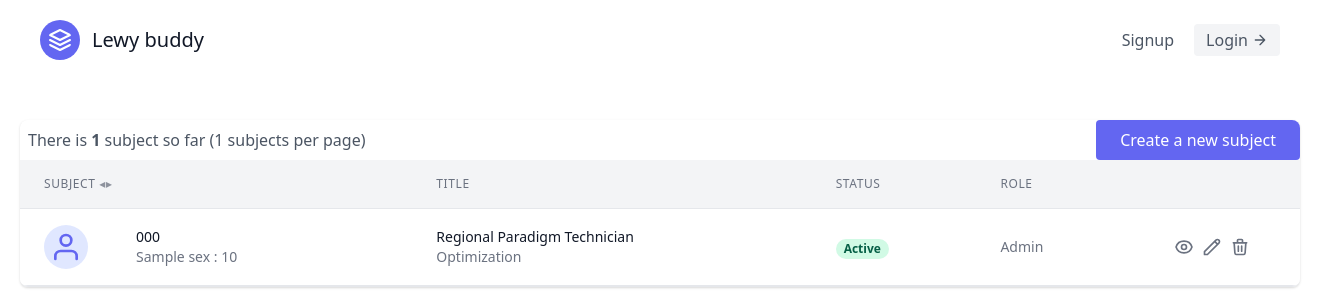
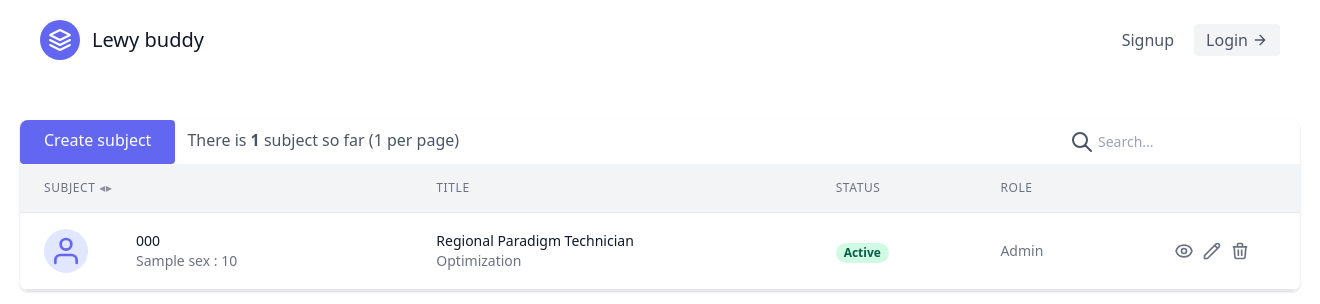
Before and after one commit to BDALab/lbd_analysis_tool, a Django app: template subjects/templates/subjects/subject_list.html in a window 1320 px wide; the page is wider, and only the part inside the window is pictured. Shown: the top 304 px of that part. Run offline with Django 3.2, Linux system fonts and the light colour scheme; the template is opened without the code that fills it: most values are stand-ins (such as "Sample title", 1, 10 or a date in 2020); some libraries are stand-ins or nearby versions.

Commit message:
Added search over subjects table (over the subject codes)

```diff
--- a/subjects/templates/subjects/subject_list.html
+++ b/subjects/templates/subjects/subject_list.html
@@ -15,24 +15,41 @@
                             <!-- Subjects header/information -->
                             <div class="flex">
 
+                                <!-- Create a new subject -->
+                                <a class="flex text-white bg-indigo-500 border-0 py-2 px-6 focus:outline-none hover:bg-indigo-600 rounded"
+                                   href="{% url 'subjects:subject_create' %}">
+                                    Create subject
+                                </a>
+
                                 <!-- Subjects information -->
-                                <div class="ml-2 mt-2">
+                                <div class="flex ml-3 mt-2">
                                     {% if paginator.count > 1 %}
-                                        <p>There are <b>{{ paginator.count }}</b> subjects in total ({{ paginator.per_page }} subjects per page)</p>
+                                        <p>There are <b>{{ paginator.count }}</b> subjects in total ({{ paginator.per_page }} per page)</p>
                                     {% else %}
                                         {% if paginator.count > 0 %}
-                                            <p>There is <b>{{ paginator.count }}</b> subject so far ({{ paginator.per_page }} subjects per page)</p>
+                                            <p>There is <b>{{ paginator.count }}</b> subject so far ({{ paginator.per_page }} per page)</p>
                                         {% else %}
                                             <p>There are <b>no</b> subjects</p>
                                         {% endif %}
                                     {% endif %}
                                 </div>
 
-                                <!-- Create a new subject -->
-                                <a class="flex ml-auto text-white bg-indigo-500 border-0 py-2 px-6 focus:outline-none hover:bg-indigo-600 rounded"
-                                   href="{% url 'subjects:subject_create' %}">
-                                    Create a new subject
-                                </a>
+                                <!-- Full-text search -->
+                                <div class="flex mt-1 mb-1 ml-auto">
+                                    <div class="relative">
+                                        <form action="{% url 'subjects:subject_list' %}" method="get">
+                                            <div class="relative text-gray-600 focus-within:text-gray-400">
+                                                <span class="absolute inset-y-0 left-0 flex items-center pl-2">
+                                                    <button type="submit" class="w-auto p-1 focus:outline-none focus:shadow-outline">
+                                                        <svg fill="none" stroke="currentColor" stroke-linecap="round" stroke-linejoin="round" stroke-width="2" viewBox="0 0 24 24" class="w-6 h-6"><path d="M21 21l-6-6m2-5a7 7 0 11-14 0 7 7 0 0114 0z"></path></svg>
+                                                    </button>
+                                                </span>
+                                                <input type="text" name="q" class="py-2 text-sm text-gray-700 bg-white rounded-md pl-10 focus:outline-none focus:shadow-outline focus:text-gray-900" placeholder="Search...">
+                                            </div>
+                                        </form>
+                                    </div>
+                                </div>
+
                             </div>
 
                             <!-- Subjects table -->
```
Also changed, not shown: subjects/views.py (+6 -1 lines).
